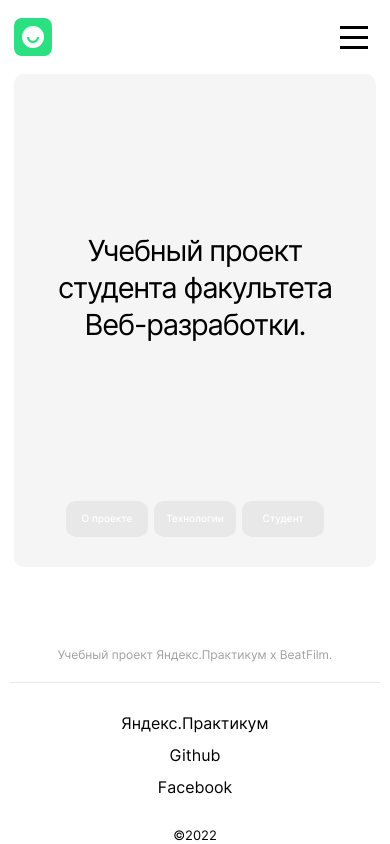
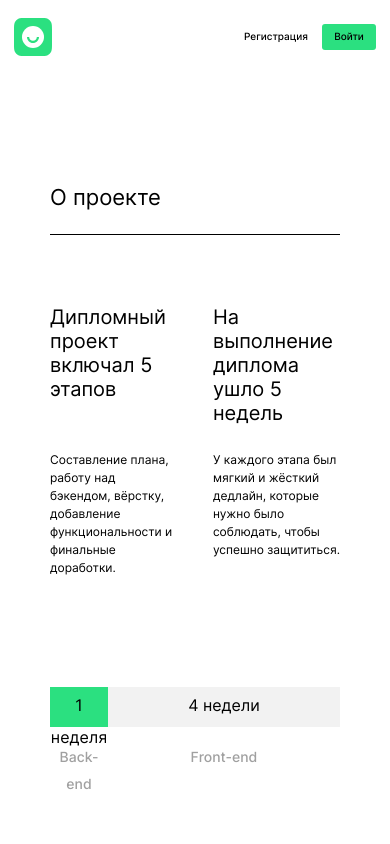
Before and after one commit to zubastu/movies-explorer-frontend, a React (Create React App) app: page / in a window 390 px wide. Shown: the top 844 px of the page. Built offline with nearby package versions, Linux system fonts and the light colour scheme.

Commit message:
Кнопки лэндинга вход/регистрация - адаптив

```diff
--- a/src/components/AboutProject/AboutProject.css
+++ b/src/components/AboutProject/AboutProject.css
@@ -5,7 +5,8 @@
   min-height: 608px;
   box-sizing: border-box;
   margin: 0 auto;
-  padding: 110px 70px 110px 70px;
+  padding: 110px 0 110px 0;
+  width: calc(100% - 70px *2);
 }
 .about-project__content{
   display: grid;
@@ -90,3 +91,28 @@
   vertical-align: middle;
   height: 100%;
 }
+@media screen and (max-width: 1000px){
+  .about-project{
+    width: calc(100% - 50px * 2);
+  }
+}
+@media screen and (max-width: 800px){
+  .about-project__heading{
+    font-size: 20px;
+    font-weight: 400;
+    line-height: 24px;
+    max-width: 319px;
+  }
+  .about-project__subheading{
+    font-size: 12px;
+    font-weight: 400;
+    line-height: 18px;
+    max-width: 319px;
+  }
+}
+@media screen and (max-width: 600px){
+
+}
+@media screen and (max-width: 450px){
+
+}
--- a/src/components/Header/Header.js
+++ b/src/components/Header/Header.js
@@ -1,17 +1,21 @@
 import React from "react";
+import { useLocation } from "react-router-dom";
 import "./Header.css";
 import logo from "../../images/logo.svg";
 import Navigation from "../Navigation/Navigation";
 
 const Header = ({ setMenuActive }) => {
+  const location = useLocation();
   return (
     <header className="header">
       <img className="logo" alt="Логотип" src={logo} />
       <Navigation />
-      <button
-        className="header__burger-button"
-        onClick={() => setMenuActive(true)}
-      />
+      {location.pathname !== "/" && (
+        <button
+          className="header__burger-button"
+          onClick={() => setMenuActive(true)}
+        />
+      )}
     </header>
   );
 };
--- a/src/components/Main/Main.js
+++ b/src/components/Main/Main.js
@@ -11,9 +11,9 @@
   return (
     <>
       <Header setMenuActive={setMenuActive} />
-      <Promo />
-      {/*   <AboutProject />
-      <Techs />
+      {/*      <Promo />*/}
+      <AboutProject />
+      {/*<Techs />
       <AboutMe />
       <Portfolio />*/}
       <Footer />
--- a/src/components/Navigation/Navigation.css
+++ b/src/components/Navigation/Navigation.css
@@ -5,6 +5,14 @@
   grid-auto-flow: column;
   grid-auto-columns: max-content;
   justify-content: space-between;
+}
+.nav-landing{
+  display: grid;
+  margin:0;
+  gap: 30px;
+  grid-auto-flow: column;
+  grid-auto-columns: max-content;
+  justify-content: flex-end;
 }
 .nav-movies{
   display: flex;
@@ -78,3 +86,21 @@
     display: none;
   }
 }
+@media screen and (max-width: 500px){
+  .nav__auth-container{
+    gap: 14px;
+  }
+  .nav__item{
+    font-size: 10px;
+    font-weight: 500;
+    line-height: 16px;
+  }
+  .nav__item_type_signin{
+    min-width: 54px;
+    max-height: 26px;
+  }
+  .nav__item_type_signup{
+    min-width: 54px;
+    max-height: 26px;
+  }
+}
--- a/src/components/Navigation/Navigation.js
+++ b/src/components/Navigation/Navigation.js
@@ -7,7 +7,7 @@
   return (
     <>
       {location.pathname === "/" && (
-        <nav className="nav">
+        <nav className="nav-landing">
           <div className="nav__auth-container">
             <NavLink to="/signup" className="nav__item nav__item_type_signup">
               Регистрация
```
